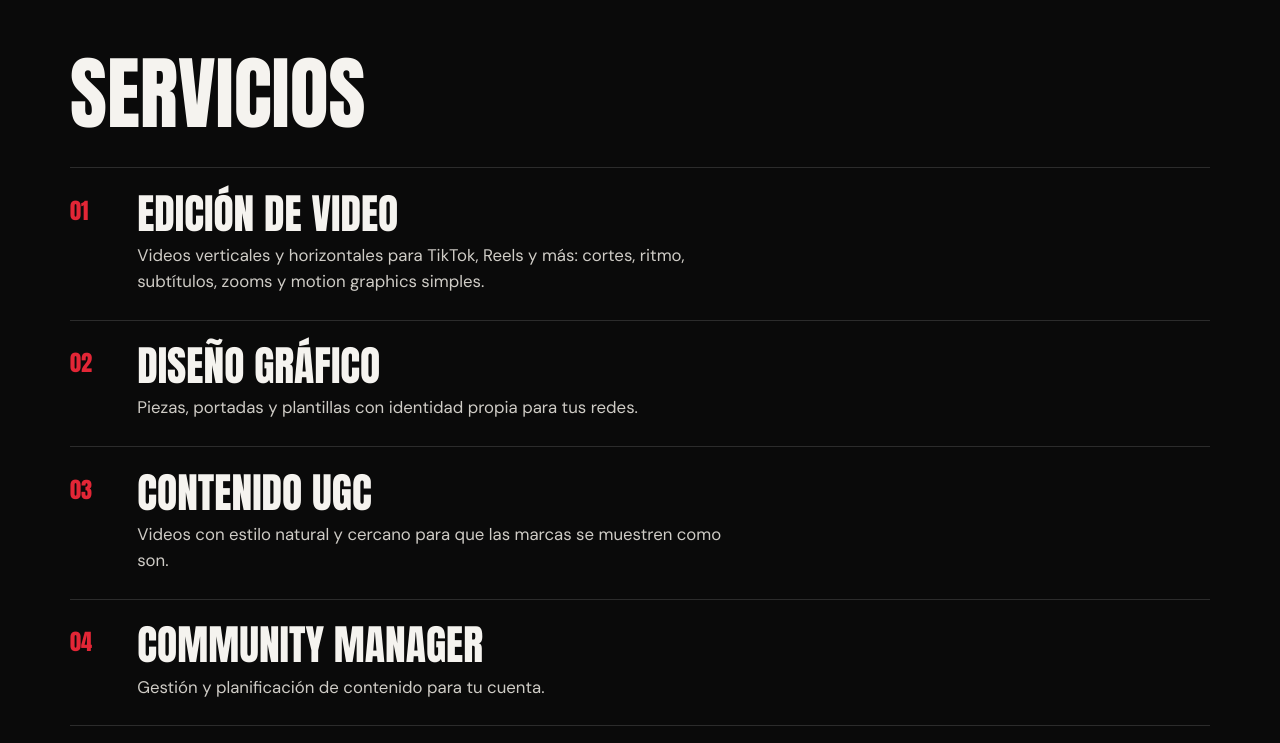
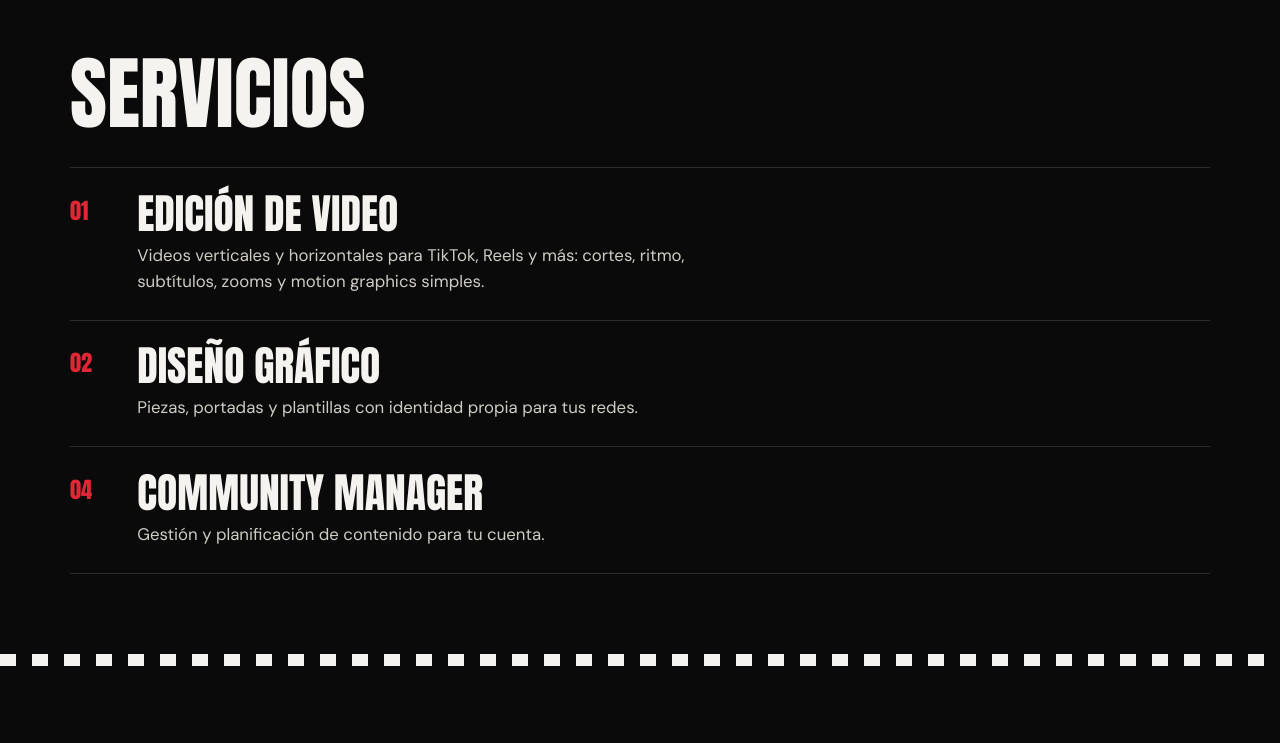
Before and after one commit to ludmilasabate14-a11y/LUDMILA-SABATE-PORTFOLIO, a plain HTML site: page index.html in a window 1280 px wide. Shown: the part 1350-2093 px from the top of the page. Drawn offline with Linux system fonts and the light colour scheme.

Commit message:
Update index.html

```diff
--- a/index.html
+++ b/index.html
@@ -92,7 +92,6 @@ button.card{font:inherit;color:inherit;text-align:left;cursor:pointer;width:100%
 <section id="servicios"><h2>Servicios</h2><div class="svc">
  <div class="row"><span>01</span><h3>Edición de video</h3><p>Videos verticales y horizontales para TikTok, Reels y más: cortes, ritmo, subtítulos, zooms y motion graphics simples.</p></div>
  <div class="row"><span>02</span><h3>Diseño gráfico</h3><p>Piezas, portadas y plantillas con identidad propia para tus redes.</p></div>
- <div class="row"><span>03</span><h3>Contenido UGC</h3><p>Videos con estilo natural y cercano para que las marcas se muestren como son.</p></div>
  <div class="row"><span>04</span><h3>Community manager</h3><p>Gestión y planificación de contenido para tu cuenta.</p></div>
 </div></section>
 <div class="strip" aria-hidden="true"></div>
```
